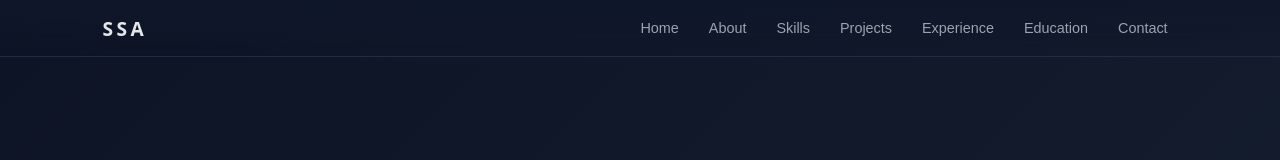
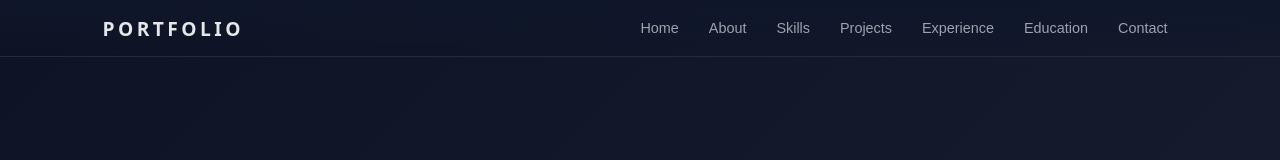
Before and after one commit to SaeedAhmed7557/PORTFOLIO, a React (Create React App) app: page / in a window 1280 px wide. Shown: the top 160 px of the page. Built offline with nearby package versions, Linux system fonts and the light colour scheme.

Commit message:
Change logo text from 'SSA' to 'PORTFOLIO'

```diff
--- a/src/App.js
+++ b/src/App.js
@@ -248,7 +248,7 @@ function Navbar() {
   return (
     <header className="navbar">
       <div className="nav-logo" onClick={() => scrollTo("home")}>
-        SSA
+        PORTFOLIO
       </div>
       <nav className="nav-links">
         {["home", "about", "skills", "projects", "experience", "education", "contact"].map(
```
